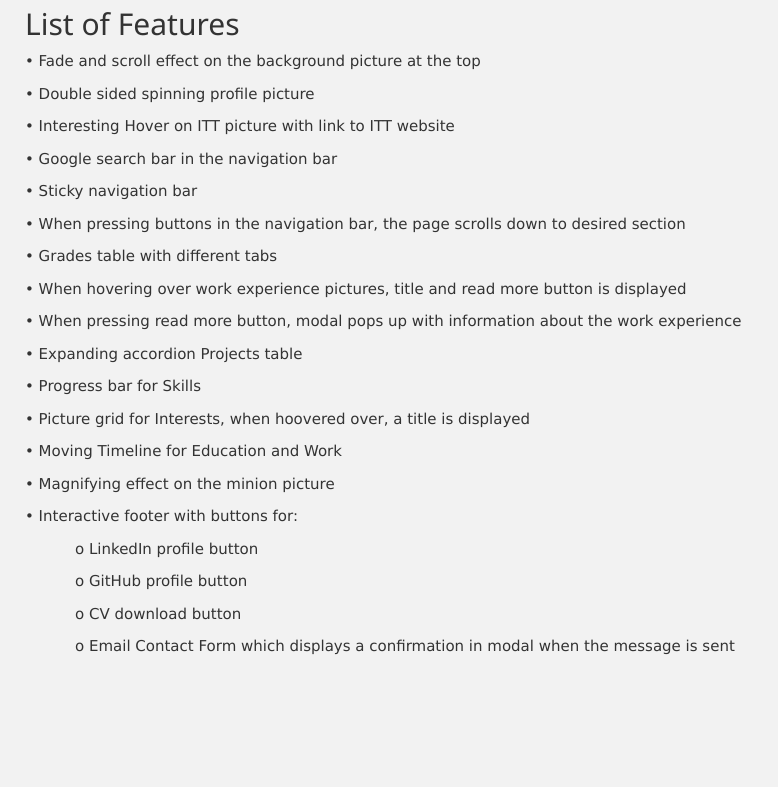
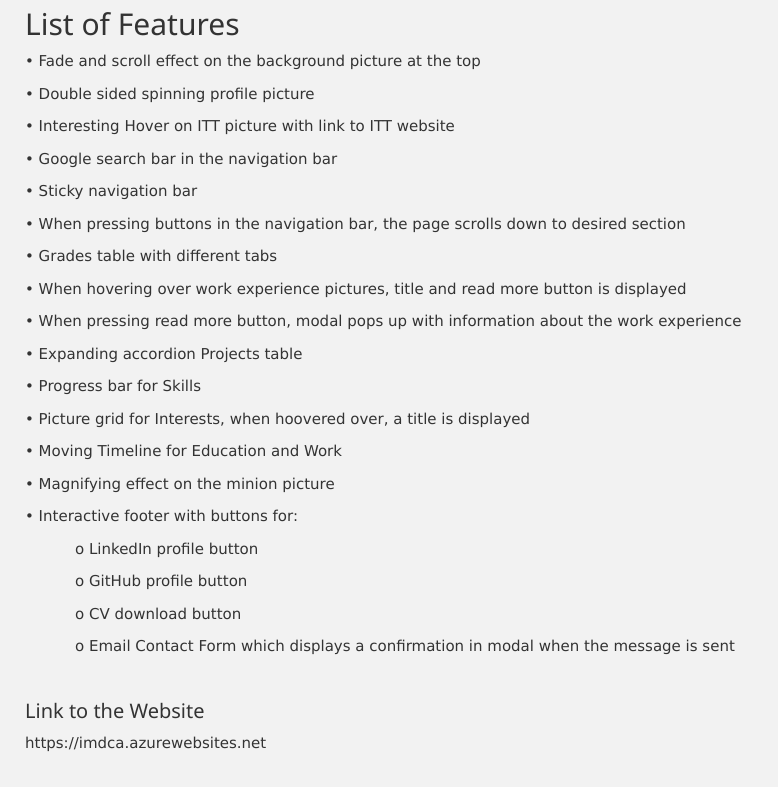
Before and after one commit to x00130793/Interactive-Media-Design-and-Data-Visualisation-CA2, a plain HTML site: page features.html in a window 1280 px wide. Shown: the part 874-1661 px from the top of the page, without its empty margins (0-778 px from the left). Before the commit the page ends 1564 px from the top, so only its background shows below. Drawn offline with nearby package versions, Linux system fonts and the light colour scheme.

Commit message:
Final Version

```diff
--- a/features.html
+++ b/features.html
@@ -107,6 +107,10 @@
 				<p style="  text-indent: 50px;">		o	GitHub profile button</p>
 				<p style="  text-indent: 50px;">		o	CV download button</p>
 				<p style="  text-indent: 50px;">		o	Email Contact Form which displays a confirmation in modal when the message is sent</p>
+				<br>
+
+				<h4>Link to the Website</h4>
+				<p>https://imdca.azurewebsites.net</p>
 				</ul>
 
 
```
